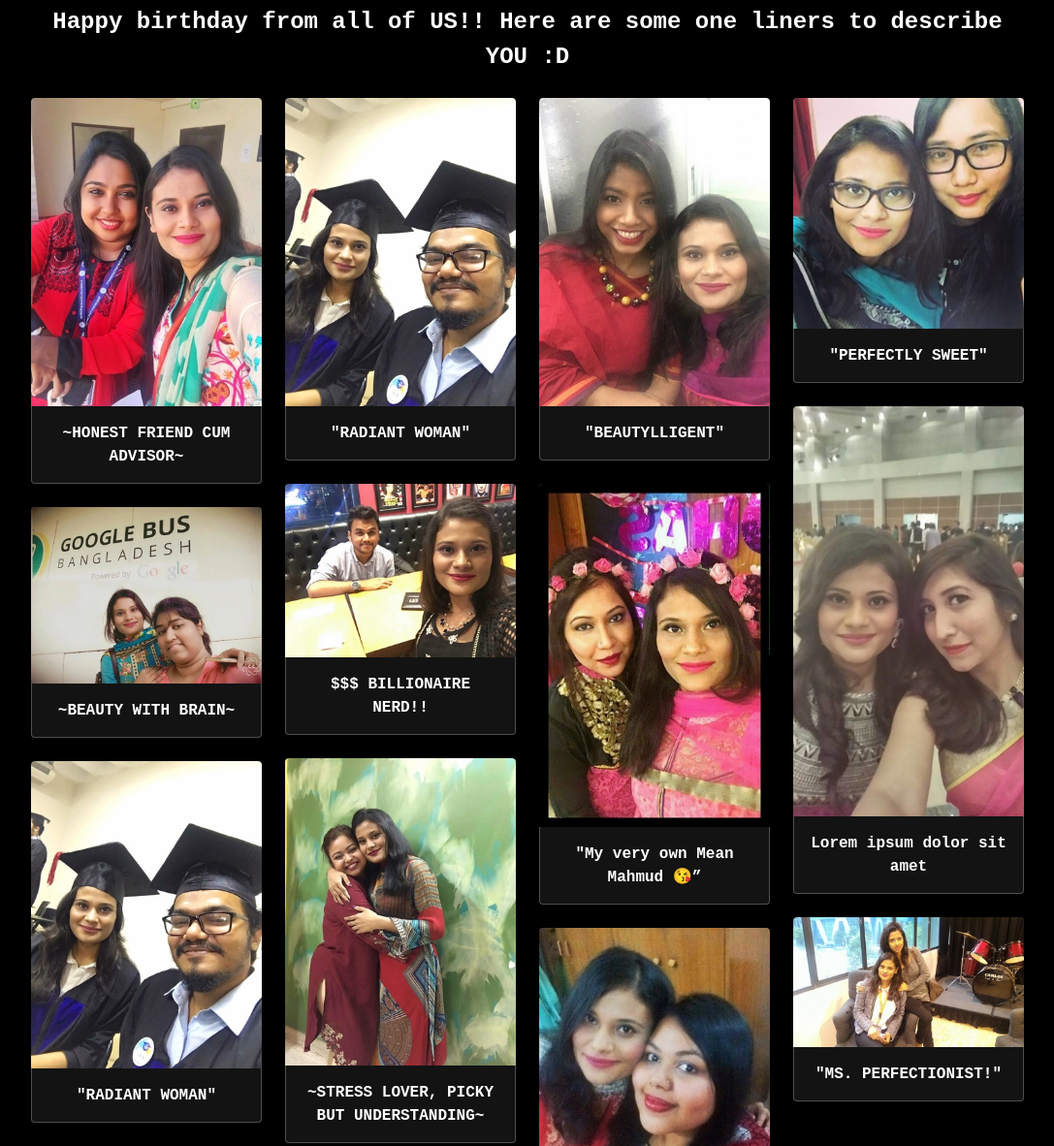
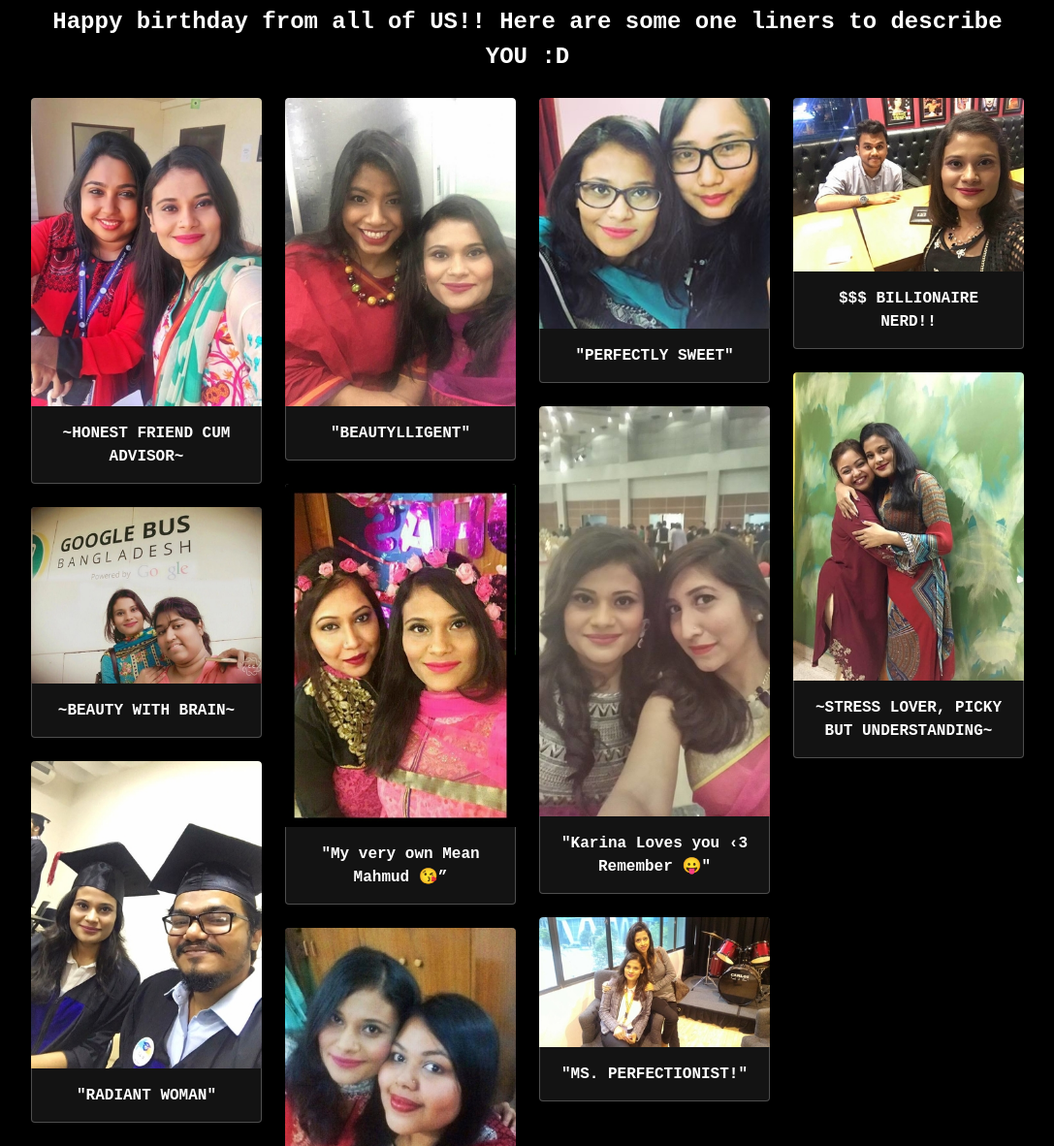
Before and after one commit to shareen27/shareen27.github.io, a plain HTML site: page index.html in a window 1280 px wide. Shown: the part 1846-3028 px from the top of the page at 97% size, without its empty margins (96-1183 px from the left). Drawn offline with Linux system fonts and the light colour scheme; a script that the page names is missing.

Commit message:
almost done ~Hopefully if only they gave content on time -_-

```diff
--- a/index.html
+++ b/index.html
@@ -54,20 +54,7 @@
 										<h3>"RADIANT WOMAN"</h3>
 									</a>
 								</div>
-								<div>
-									<a href="images/fulls/03.jpg">
-										<img src="images/thumbs/03.jpg" alt="" />
-										<h3>"RADIANT WOMAN"</h3>
-									</a>
-									<a href="images/fulls/04.jpg">
-										<img src="images/thumbs/04.jpg" alt="" />
-										<h3>$$$ BILLIONAIRE NERD!!</h3>
-									</a>
-									<a href="images/fulls/05.jpg">
-										<img src="images/thumbs/05.jpg" alt="" />
-										<h3>~STRESS LOVER, PICKY BUT UNDERSTANDING~</h3>
-									</a>
-								</div>
+
 								<div>
 									<a href="images/fulls/06.jpg">
 										<img src="images/thumbs/06.jpg" alt="" />
@@ -89,11 +76,22 @@
 									</a>
 									<a href="images/fulls/09.jpg">
 										<img src="images/thumbs/09.jpg" alt="" />
-										<h3>Lorem ipsum dolor sit amet</h3>
+										<h3>"Karina Loves you ‹3 Remember 😛"</h3>
 									</a>
 									<a href="images/fulls/10.jpg">
 										<img src="images/thumbs/10.jpg" alt="" />
 										<h3>"MS. PERFECTIONIST!"</h3>
+									</a>
+								</div>
+
+								<div>
+									<a href="images/fulls/04.jpg">
+										<img src="images/thumbs/04.jpg" alt="" />
+										<h3>$$$ BILLIONAIRE NERD!!</h3>
+									</a>
+									<a href="images/fulls/05.jpg">
+										<img src="images/thumbs/05.jpg" alt="" />
+										<h3>~STRESS LOVER, PICKY BUT UNDERSTANDING~</h3>
 									</a>
 								</div>
 							</section>
```
